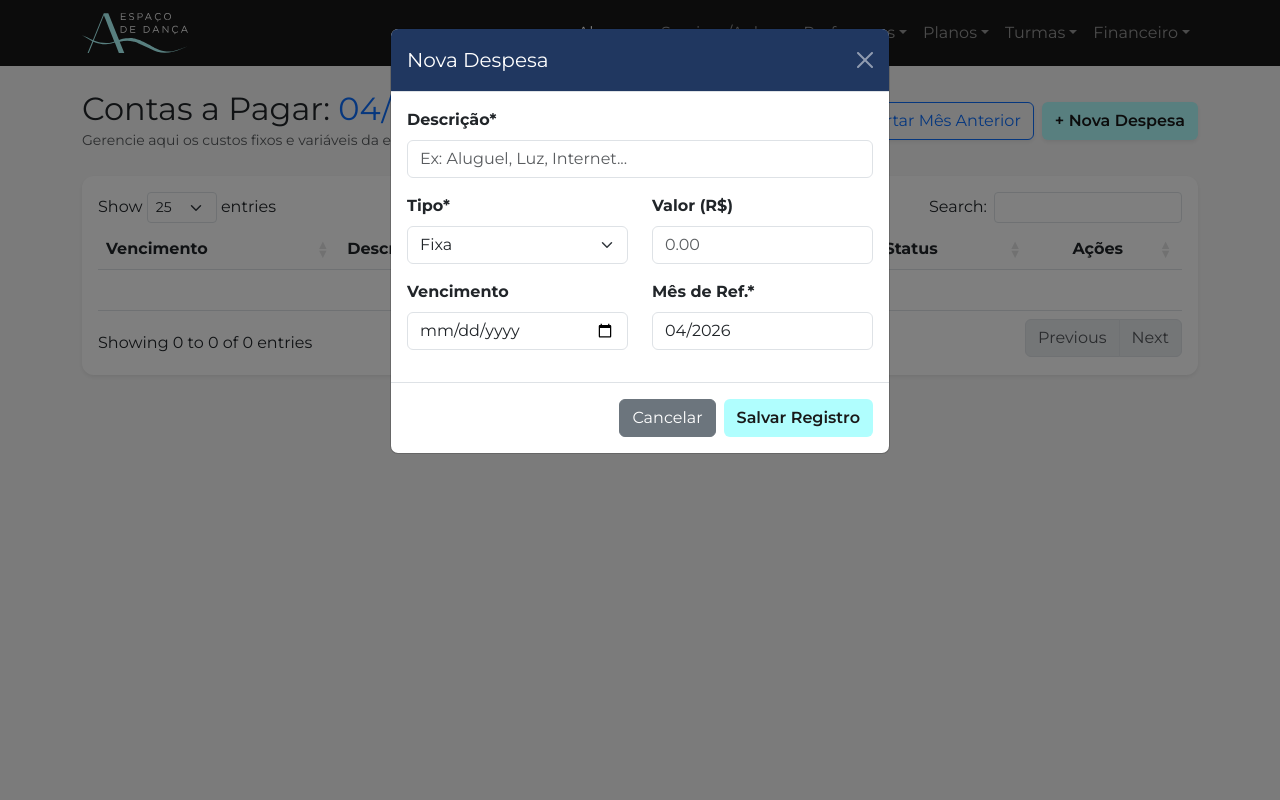
After one commit to VitorPasiani/gestao_escola_danca, a Flask app: page /despesas in a window 1280 px wide, after a click on "+ Nova Despesa". The commit adds this page. Run offline with Flask 3, Linux system fonts and the light colour scheme; data that the repository does not hold is empty; some libraries are stand-ins or nearby versions.

Commit message:
feat: implementa modulo de despesas e corrige bugs em turmas e alunos
- Criação da tabela e CRUD de despesas fixas/variáveis com recurso de clonagem mensal.

- fix: Inclusão de CPF e Data de Nascimento na listagem de alunos.

- fix: Implementação da trava de conflito de salas no cadastro e edição de turmas.

- refactor: Aplicação de Separation of Concerns no JavaScript de turmas usando campos ocultos.

```diff
--- a/app.py
+++ b/app.py
@@ -1,3 +1,4 @@
+from datetime import datetime
 from flask import Flask, render_template, request, redirect, flash, jsonify
 from operacoes import (
     cadastrar_aluno,
@@ -48,7 +49,13 @@ from operacoes import (
     consultar_saldos,
     registrar_saque,
     listar_historico_saques,
-    quitar_taxa_matricula
+    quitar_taxa_matricula,
+    cadastrar_despesa,
+    clonar_despesas_mes_anterior,
+    listar_despesas,
+    quitar_despesa,
+    excluir_despesa,
+    atualizar_despesa
 )
 
 import sqlite3
@@ -294,16 +301,26 @@ def rota_editar_professor(id_professor):
 def rota_cadastrar_turma():
     if request.method == 'POST':
         is_particular = request.form.get('is_particular') == '1'
+        dias_semana_lista = request.form.getlist('dias_semana') if not is_particular else []
+        sala = request.form.get('sala') if not is_particular else "Dinâmica"
+        hora_inicio = request.form.get('hora_inicio') if not is_particular else ""
+        hora_fim = request.form.get('hora_fim') if not is_particular else ""
+
+        if not is_particular and sala != "Dinâmica":
+            erro_conflito = verificar_conflito_sala(sala, dias_semana_lista, hora_inicio, hora_fim)
+            if erro_conflito:
+                flash(erro_conflito, "danger")
+                return redirect('/cadastrar_turma')
 
         dados = {
             'nome_turma': request.form.get('nome_turma'),
             'id_professor': request.form.get('id_professor'),
-            'sala': request.form.get('sala') if not is_particular else "Dinâmica",
-            'hora_inicio': request.form.get('hora_inicio') if not is_particular else "",
-            'hora_fim': request.form.get('hora_fim') if not is_particular else "",
+            'sala': sala,
+            'hora_inicio': hora_inicio,
+            'hora_fim': hora_fim,
             'valor_base': request.form.get('valor_mensal_base'),
             'tipo_gestao': request.form.get('tipo_gestao') if not is_particular else "Parceiro",
-            'dias_semana': request.form.getlist('dias_semana') if not is_particular else [],
+            'dias_semana': dias_semana_lista,
             'cronograma': request.form.get('cronograma_json') if is_particular else None
         }
 
@@ -347,12 +364,24 @@ def rota_editar_turma(id_turma):
     if request.method == 'POST':
         is_particular = request.form.get('is_particular') == '1'
 
+        sala = request.form.get('sala') if not is_particular else "Dinâmica"
+        dias_semana_lista = request.form.getlist('dias_semana') if not is_particular else []
+        hora_inicio = request.form.get('hora_inicio') if not is_particular else ""
+        hora_fim = request.form.get('hora_fim') if not is_particular else ""
+
+        if not is_particular and sala != "Dinâmica":
+            erro_conflito = verificar_conflito_sala(sala, dias_semana_lista, hora_inicio, hora_fim, id_turma_ignorada=id_turma)
+
+            if erro_conflito:
+                flash(erro_conflito, "danger")
+                return redirect(f'/editar_turma/{id_turma}')
+
         dados_novos = {
             'nome_turma': request.form.get('nome_turma'),
             'id_professor': request.form.get('id_professor'),
-            'sala': request.form.get('sala') if not is_particular else "Dinâmica",
-            'hora_inicio': request.form.get('hora_inicio') if not is_particular else "",
-            'hora_fim': request.form.get('hora_fim') if not is_particular else "",
+            'sala': sala,
+            'hora_inicio': hora_inicio,
+            'hora_fim': hora_fim,
             'tipo_gestao': request.form.get('tipo_gestao') if not is_particular else "Parceiro",
             'is_particular': is_particular,
             'cronograma': request.form.get('cronograma_json') if is_particular else None,
@@ -360,7 +389,6 @@ def rota_editar_turma(id_turma):
             'valor_por_aula': request.form.get('valor_mensal_base') if is_particular else None
         }
 
-        dias_semana_lista = request.form.getlist('dias_semana') if not is_particular else []
         dados_novos['dias_semana'] = ", ".join(dias_semana_lista) if not is_particular else None
 
         mensagem = atualizar_turma(id_turma, **dados_novos)
@@ -632,6 +660,60 @@ def rota_gestao_caixas():
 
     return render_template('gestao_caixas.html', saldos=saldos_atuais, historico=historico)
 
+### DESPESAS FIXAS E VARIÁVEIS ###
+@app.route('/despesas', methods=['GET', 'POST'])
+def pagina_despesas():
+    if request.method == 'POST':
+        descricao = request.form.get('descricao')
+        tipo = request.form.get('tipo_despesa')
+        valor = float(request.form.get('valor') or 0.0)
+        vencimento = request.form.get('data_vencimento')
+        mes_ref = request.form.get('mes_referencia')
+
+        mensagem = cadastrar_despesa(descricao, tipo, valor, vencimento, mes_ref)
+        flash(mensagem, 'success')
+        return redirect(f'/despesas?mes={mes_ref}')
+
+    mes_atual = request.args.get('mes')
+    if not mes_atual:
+        mes_atual = datetime.now().strftime("%m/%Y")
+
+    lista = listar_despesas(mes_atual)
+    return render_template('gestao_despesas.html', lista_despesas=lista, mes_atual=mes_atual)
+
+@app.route('/clonar_despesas', methods=['POST'])
+def rota_clonar_despesas():
+    mes_novo = request.form.get('mes_novo')
+    mes_anterior = request.form.get('mes_anterior')
+
+    mensagem = clonar_despesas_mes_anterior(mes_novo, mes_anterior)
+    flash(mensagem, 'info')
+    return redirect(f'/despesas?mes={mes_novo}')
+
+@app.route('/quitar_despesa/<int:id_despesa>')
+def rota_quitar_despesa(id_despesa):
+    mensagem = quitar_despesa(id_despesa)
+    flash(mensagem, 'success')
+    return redirect(request.referrer or '/despesas')
+
+@app.route('/editar_despesa/<int:id_despesa>', methods=['POST'])
+def rota_editar_despesa(id_despesa):
+    descricao = request.form.get('descricao')
+    tipo = request.form.get('tipo_despesa')
+    valor = float(request.form.get('valor') or 0.0)
+    vencimento = request.form.get('data_vencimento')
+    mes_ref = request.form.get('mes_referencia')
+
+    mensagem = atualizar_despesa(id_despesa, descricao, tipo, valor, vencimento, mes_ref)
+    flash(mensagem, 'success')
+    return redirect(request.referrer or f'/despesas?mes={mes_ref}')
+
+@app.route('/excluir_despesa/<int:id_despesa>')
+def rota_excluir_despesa(id_despesa):
+    mensagem = excluir_despesa(id_despesa)
+    flash(mensagem, 'warning')
+    return redirect(request.referrer or '/despesas')
+
 ## MAIN ##
 if __name__ == '__main__':
     app.run(debug=True)
--- a/templates/base.html
+++ b/templates/base.html
@@ -77,6 +77,7 @@
                             <li><a class="dropdown-item" href="/faturamento_particulares">Faturamento Particulares</a></li>
                             <li><a class="dropdown-item" href="/painel_inadimplencia">Painel de Inadimplência</a></li>
                             <li><a class="dropdown-item" href="/dre_mensal">DRE Mensal</a></li>
+                            <li><a class="dropdown-item" href="/despesas">Gestão de Despesas</a></li>
                             <li><a class="dropdown-item" href="/gestao_caixas">Gestão de Caixas</a></li>
                         </ul>
                     </li>
--- /dev/null
+++ b/templates/gestao_despesas.html
@@ -0,0 +1,185 @@
+{% extends 'base.html' %}
+
+{% block titulo %}Gestão de Despesas - ATO Espaço de Dança{% endblock %}
+
+{% block conteudo %}
+<div class="d-flex justify-content-between align-items-center mb-4">
+    <div>
+        <h2 class="mb-0">Contas a Pagar: <span class="text-primary">{{ mes_atual }}</span></h2>
+        <small class="text-muted">Gerencie aqui os custos fixos e variáveis da escola.</small>
+    </div>
+    <div class="d-flex gap-2">
+        <button type="button" class="btn btn-outline-primary shadow-sm" data-bs-toggle="modal" data-bs-target="#modalClonar">
+            🔄 Importar Mês Anterior
+        </button>
+        <button type="button" class="btn badge-ato shadow-sm" data-bs-toggle="modal" data-bs-target="#modalNovaDespesa">
+            + Nova Despesa
+        </button>
+    </div>
+</div>
+
+<div class="card shadow-sm border-0 mb-4" style="border-radius: 12px;">
+    <div class="card-body">
+        <table class="table table-hover tabela-datatable">
+            <thead>
+                <tr>
+                    <th>Vencimento</th>
+                    <th>Descrição</th>
+                    <th>Tipo</th>
+                    <th>Valor (R$)</th>
+                    <th>Status</th>
+                    <th class="text-center">Ações</th>
+                </tr>
+            </thead>
+            <tbody>
+                {% for item in lista_despesas %}
+                <tr class="{{ 'table-light text-muted' if item.status_pagamento == 'Pago' else '' }}">
+                    <td>{{ item.data_vencimento or '-' }}</td>
+                    <td class="fw-bold">{{ item.descricao }}</td>
+                    <td>
+                        {% if item.tipo_despesa == 'Fixa' %}
+                            <span class="badge bg-secondary" style="font-size: 0.7rem;">FIXA</span>
+                        {% else %}
+                            <span class="badge bg-info text-dark" style="font-size: 0.7rem;">VARIÁVEL</span>
+                        {% endif %}
+                    </td>
+                    <td class="{{ 'text-success fw-bold' if item.status_pagamento == 'Pago' else 'text-danger' }}">
+                        R$ {{ "%.2f"|format(item.valor) }}
+                    </td>
+                    <td>
+                        {% if item.status_pagamento == 'Pago' %}
+                            <span class="badge bg-success">✅ Pago</span>
+                        {% else %}
+                            <span class="badge bg-warning text-dark">⏳ Pendente</span>
+                        {% endif %}
+                    </td>
+                    <td class="text-center">
+                        {% if item.status_pagamento == 'Pendente' %}
+                            <a href="/quitar_despesa/{{ item.id_despesa }}" class="btn btn-sm btn-outline-success" onclick="return confirm('Confirmar pagamento desta conta?')">💲 Baixar</a>
+                        {% endif %}
+                        <button type="button" class="btn btn-sm btn-outline-warning" data-bs-toggle="modal" data-bs-target="#modalEditar{{ item.id_despesa }}">✏️</button>
+                        <a href="/excluir_despesa/{{ item.id_despesa }}" class="btn btn-sm btn-outline-danger" onclick="return confirm('Deseja remover este registro?')">🗑️</a>
+                    </td>
+                </tr>
+
+                <div class="modal fade" id="modalEditar{{ item.id_despesa }}" tabindex="-1">
+                    <div class="modal-dialog">
+                        <div class="modal-content text-start">
+                            <div class="modal-header card-header-ato text-white">
+                                <h5 class="modal-title">Editar Despesa</h5>
+                                <button type="button" class="btn-close" data-bs-dismiss="modal"></button>
+                            </div>
+                            <form action="/editar_despesa/{{ item.id_despesa }}" method="POST" autocomplete="off">
+                                <div class="modal-body">
+                                    <div class="mb-3">
+                                        <label class="form-label fw-bold">Descrição*</label>
+                                        <input type="text" name="descricao" class="form-control" value="{{ item.descricao }}" required>
+                                    </div>
+                                    <div class="row">
+                                        <div class="col-md-6 mb-3">
+                                            <label class="form-label fw-bold">Tipo*</label>
+                                            <select name="tipo_despesa" class="form-select" required>
+                                                <option value="Fixa" {% if item.tipo_despesa == 'Fixa' %}selected{% endif %}>Fixa</option>
+                                                <option value="Variável" {% if item.tipo_despesa == 'Variável' %}selected{% endif %}>Variável</option>
+                                            </select>
+                                        </div>
+                                        <div class="col-md-6 mb-3">
+                                            <label class="form-label fw-bold">Valor (R$)</label>
+                                            <input type="number" step="0.01" name="valor" class="form-control" value="{{ item.valor }}">
+                                        </div>
+                                    </div>
+                                    <div class="row">
+                                        <div class="col-md-6 mb-3">
+                                            <label class="form-label fw-bold">Vencimento</label>
+                                            <input type="date" name="data_vencimento" class="form-control" value="{{ item.data_vencimento }}">
+                                        </div>
+                                        <div class="col-md-6 mb-3">
+                                            <label class="form-label fw-bold">Mês de Ref.*</label>
+                                            <input type="text" name="mes_referencia" class="form-control" value="{{ mes_atual }}" required>
+                                        </div>
+                                    </div>
+                                </div>
+                                <div class="modal-footer">
+                                    <button type="button" class="btn btn-secondary" data-bs-dismiss="modal">Cancelar</button>
+                                    <button type="submit" class="btn badge-ato" onclick="if(this.form.checkValidity()){ this.disabled=true; this.form.submit(); } else { this.form.reportValidity(); }">Salvar Alterações</button>
+                                </div>
+                            </form>
+                        </div>
+                    </div>
+                </div>
+                {% endfor %}
+            </tbody>
+        </table>
+    </div>
+</div>
+
+<div class="modal fade" id="modalNovaDespesa" tabindex="-1">
+    <div class="modal-dialog">
+        <div class="modal-content">
+            <div class="modal-header card-header-ato text-white">
+                <h5 class="modal-title">Nova Despesa</h5>
+                <button type="button" class="btn-close btn-close-white" data-bs-dismiss="modal"></button>
+            </div>
+            <form action="/despesas" method="POST" autocomplete="off">
+                <div class="modal-body">
+                    <div class="mb-3">
+                        <label class="form-label fw-bold">Descrição*</label>
+                        <input type="text" name="descricao" class="form-control" placeholder="Ex: Aluguel, Luz, Internet..." required>
+                    </div>
+                    <div class="row">
+                        <div class="col-md-6 mb-3">
+                            <label class="form-label fw-bold">Tipo*</label>
+                            <select name="tipo_despesa" class="form-select" required>
+                                <option value="Fixa">Fixa</option>
+                                <option value="Variável">Variável</option>
+                            </select>
+                        </div>
+                        <div class="col-md-6 mb-3">
+                            <label class="form-label fw-bold">Valor (R$)</label>
+                            <input type="number" step="0.01" name="valor" class="form-control" placeholder="0.00">
+                        </div>
+                    </div>
+                    <div class="row">
+                        <div class="col-md-6 mb-3">
+                            <label class="form-label fw-bold">Vencimento</label>
+                            <input type="date" name="data_vencimento" class="form-control">
+                        </div>
+                        <div class="col-md-6 mb-3">
+                            <label class="form-label fw-bold">Mês de Ref.*</label>
+                            <input type="text" name="mes_referencia" class="form-control" value="{{ mes_atual }}" required>
+                        </div>
+                    </div>
+                </div>
+                <div class="modal-footer">
+                    <button type="button" class="btn btn-secondary" data-bs-dismiss="modal">Cancelar</button>
+                    <button type="submit" class="btn badge-ato" onclick="if(this.form.checkValidity()){ this.disabled=true; this.form.submit(); } else { this.form.reportValidity(); }">Salvar Registro</button>
+                </div>
+            </form>
+        </div>
+    </div>
+</div>
+
+<div class="modal fade" id="modalClonar" tabindex="-1">
+    <div class="modal-dialog modal-sm">
+        <div class="modal-content">
+            <div class="modal-header bg-primary text-white">
+                <h5 class="modal-title">Clonar Despesas</h5>
+                <button type="button" class="btn-close btn-close-white" data-bs-dismiss="modal"></button>
+            </div>
+            <form action="/clonar_despesas" method="POST">
+                <div class="modal-body">
+                    <p class="small text-muted">Isso copiará as descrições do mês anterior para o mês atual.</p>
+                    <label class="form-label fw-bold">Mês Destino:</label>
+                    <input type="text" name="mes_novo" class="form-control mb-3" value="{{ mes_atual }}" readonly>
+
+                    <label class="form-label fw-bold">Copiar de (MM/AAAA):</label>
+                    <input type="text" name="mes_anterior" class="form-control" placeholder="Ex: 03/2026" required>
+                </div>
+                <div class="modal-footer">
+                    <button type="submit" class="btn btn-primary w-100" onclick="this.disabled=true; this.form.submit();">Confirmar Importação</button>
+                </div>
+            </form>
+        </div>
+    </div>
+</div>
+{% endblock %}
```
Also changed, not shown: banco_dados.py (+15 -1 lines), operacoes.py (+95 -14 lines), templates/cadastrar_turma.html (+16 -11 lines).
